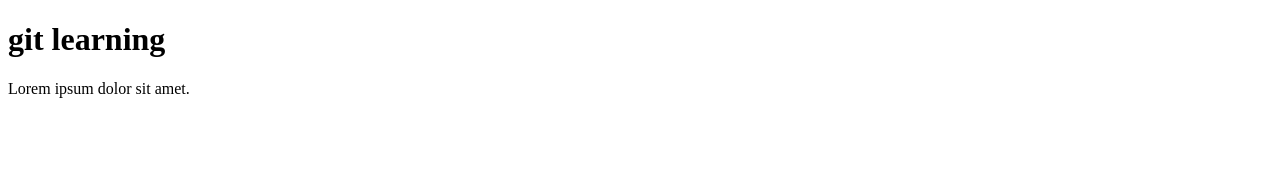
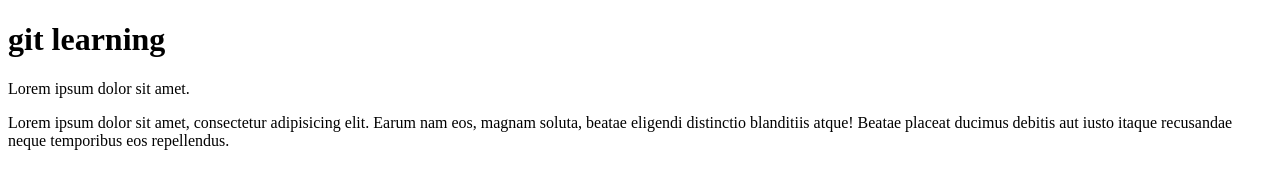
Before and after one commit to shahriarmurol/test, a plain HTML site: page index.html in a window 1280 px wide. Drawn offline with Linux system fonts and the light colour scheme.

Commit message:
second commit

```diff
--- a/index.html
+++ b/index.html
@@ -7,5 +7,6 @@
 <body>
 	<h1>git learning</h1>
 	<p>Lorem ipsum dolor sit amet.</p>
+	<p>Lorem ipsum dolor sit amet, consectetur adipisicing elit. Earum nam eos, magnam soluta, beatae eligendi distinctio blanditiis atque! Beatae placeat ducimus debitis aut iusto itaque recusandae neque temporibus eos repellendus.</p>
 </body>
 </html>
```
